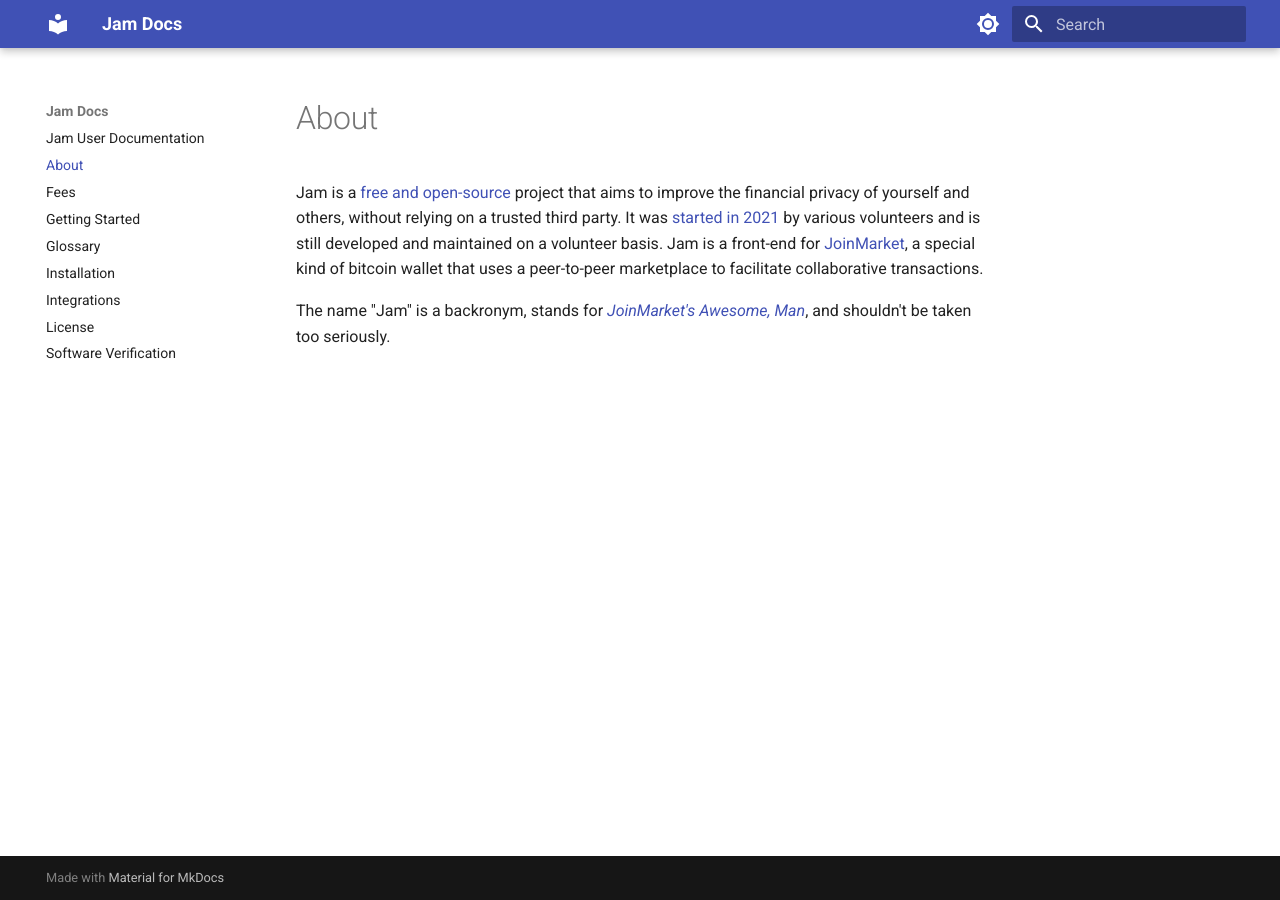
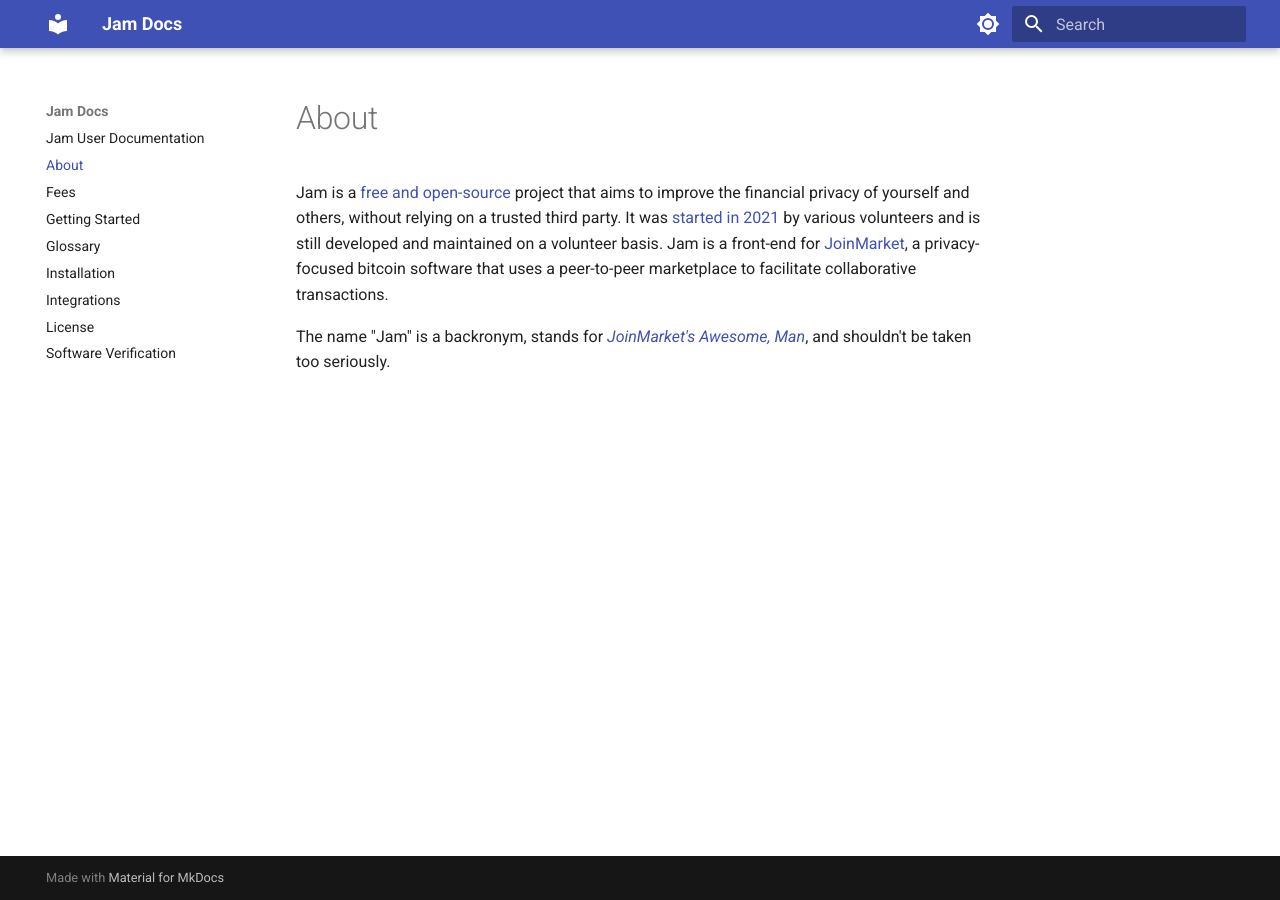
Before and after one commit to joinmarket-webui/jamdocs, an MkDocs documentation site: the page built from docs/about.md, in a window 1280 px wide. Built offline with MkDocs 1.6.1 and Material for MkDocs 9.7.7, drawn with Linux system fonts in a browser that asks for light colours.

Commit message:
docs: remove wallet

```diff
--- a/docs/about.md
+++ b/docs/about.md
@@ -4,7 +4,7 @@
 financial privacy of yourself and others, without relying on a trusted third
 party. It was [started in 2021][bounty] by various volunteers and is still
 developed and maintained on a volunteer basis. Jam is a front-end for
-[JoinMarket][jmcs], a special kind of bitcoin wallet that uses a peer-to-peer
+[JoinMarket][jmcs], a privacy-focused bitcoin software that uses a peer-to-peer
 marketplace to facilitate collaborative transactions.
 
 [jmcs]: https://github.com/JoinMarket-Org/joinmarket-clientserver
```
